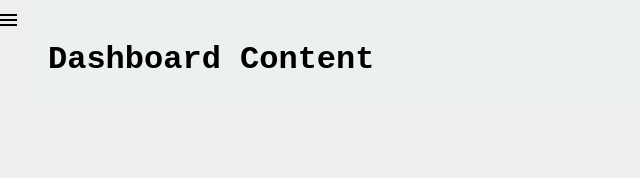
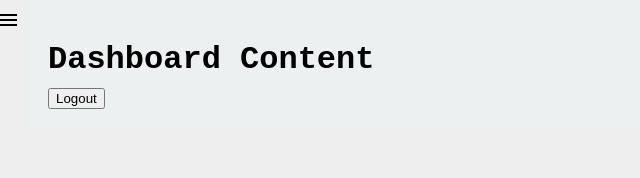
Before and after one commit to rafaelkhan/msplfrontend, a React (Create React App) app: page /dashboard in a window 1280 px wide. Shown: the top 178 px of the page, without its empty margins (0-640 px from the left). Built offline with nearby package versions, Linux system fonts and the light colour scheme.

Commit message:
login files

```diff
--- a/src/Components/Dashboard.js
+++ b/src/Components/Dashboard.js
@@ -1,15 +1,33 @@
 // Dashboard.js
 
 import React from 'react';
+import { useNavigate } from 'react-router-dom';
 import Sidebar from './Sidebar';
 import './Dashboard.css';
+import { signOut } from './authProvider';
 
 function Dashboard() {
+    const navigate = useNavigate();
+
+    const handleLogout = async () => {
+        try {
+            await signOut();
+            navigate('/Homepage');
+        } catch (error) {
+            console.error('An error occurred during logout:', error);
+        }
+    };
+
     return (
         <div className="dashboard">
             <Sidebar />
             <div className="dashboard-content">
                 <h1>Dashboard Content</h1>
+
+                {/* Hier ist der Logout-Button */}
+                <button className="logout-button" onClick={handleLogout}>
+                    Logout
+                </button>
             </div>
         </div>
     );
```
Also changed, not shown: 1 other file (tests, documents, lock files or other folders).
